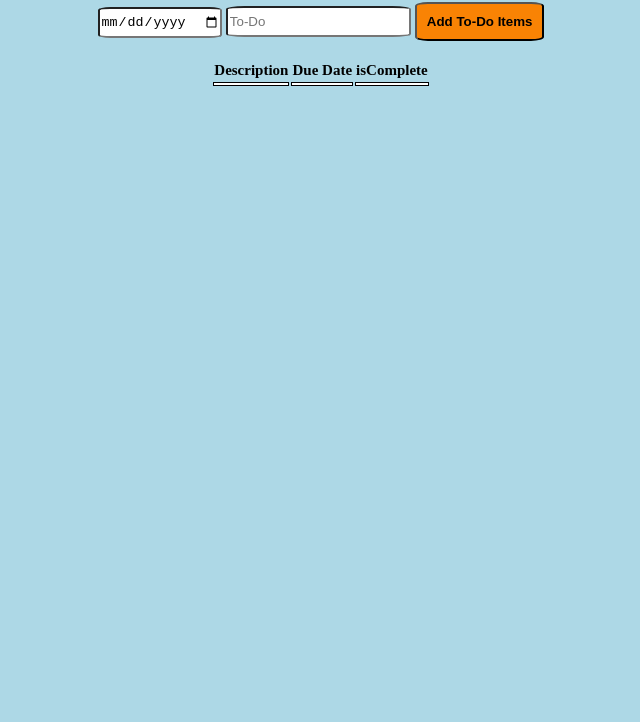
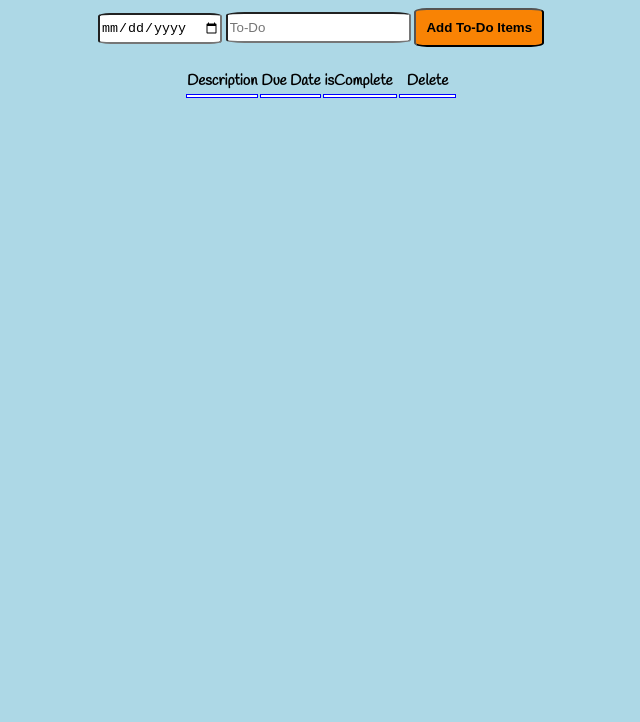
Before and after one commit to mmloveaa/fullstack_to_do, a website: page index.html in a window 1280 px wide. Shown: the part 78-800 px from the top of the page, without its empty margins (319-959 px from the left). Drawn offline with nearby package versions, Linux system fonts and the light colour scheme; no server answers.

Commit message:
update style and more css

```diff
--- a/index.html
+++ b/index.html
@@ -3,6 +3,7 @@
 <head>
 	<meta charset="UTF-8">
 	<title>Express!</title>
+	<link href='https://fonts.googleapis.com/css?family=Handlee' rel='stylesheet' type='text/css'>
 	<link rel="stylesheet" href="style.css">
 	<script src="https://code.jquery.com/jquery-2.2.1.js"></script>
 	<script src="main.js"></script>
@@ -22,7 +23,8 @@
 			<tr>
 				<th>Description</th>
 				<th>Due Date</th>
-				<th>isComplete</th>
+				<th>isComplete&nbsp;</th>
+				<th>&nbsp; Delete &nbsp;</th>
 			</tr>
 			<br>
 		</thread>
@@ -34,6 +36,7 @@
 				<td>
 				<input type="checkbox" class="hidden check">
 			    </td>
+			    <td></td>
 			</tr>
 		</tbody>
 	</table>
--- a/style.css
+++ b/style.css
@@ -1,5 +1,6 @@
 body {
 	background-color: lightblue;
+	font-family: 'Handlee', cursive;
 }
 
 .hidden {
@@ -11,8 +12,12 @@ body {
 }
 
 td {
-	border: 1px solid;
+	border: 1px solid blue;
 	background-color: white;
+	margin-right: 5px;
+	text-align: center;
+	padding-left: 20px;
+	padding-right: 20px;
 }
 
 tr {
```
Also changed, not shown: app.js (+6 -6 lines), main.js (+5 -11 lines), todos.json (+1 -1 lines).
